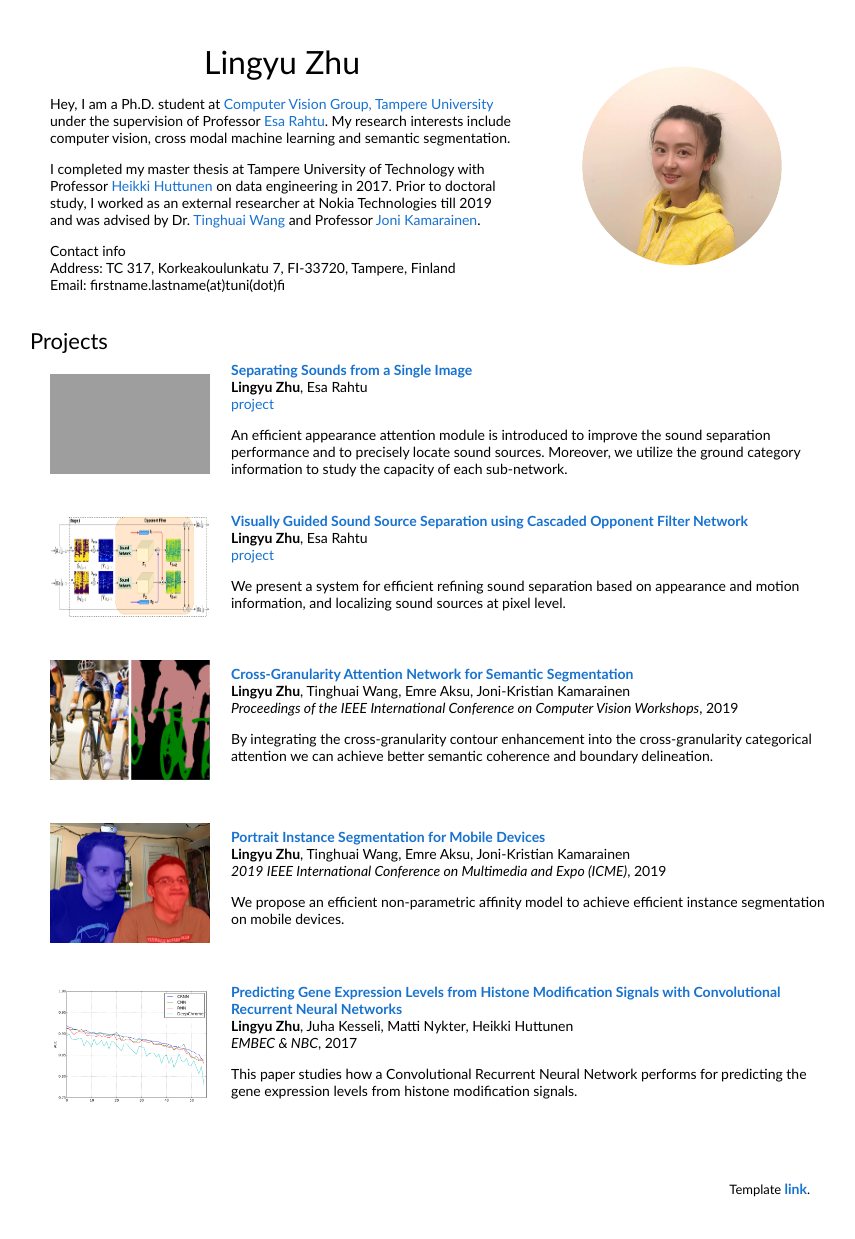
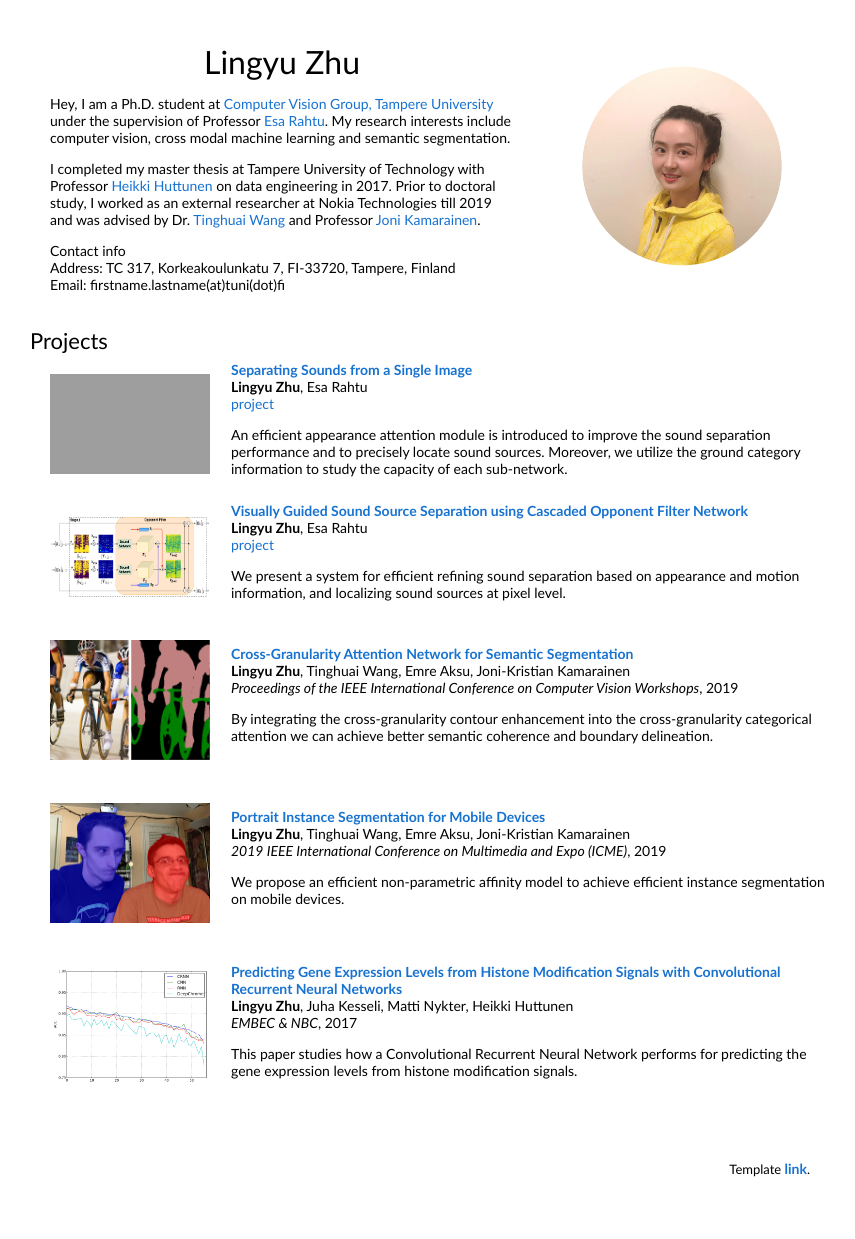
Before and after one commit to ly-zhu/ly-zhu.github.io, a Jekyll site: the page index.html, which Jekyll copies as it is, in a window 1280 px wide. Shown: the whole page, without its empty margins (210-1065 px from the left). Built offline with Jekyll 4.4.1, drawn with Linux system fonts in a browser that asks for light colours; grey boxes are pictures that could not be loaded.

```diff
--- a/index.html
+++ b/index.html
@@ -81,7 +81,7 @@
 
       <tr>
         <td style="padding:20px;width:25%;vertical-align:middle">
-          <img src="cof-net/figures/of.png" alt="blind-date" width="160" height="100">
+          <img src="cof-net/figures/of.png" alt="blind-date" width="160" height="80">
         </td>
         <td width="75%" valign="middle">
           <a href="https://arxiv.org/pdf/2006.03028.pdf">
```
